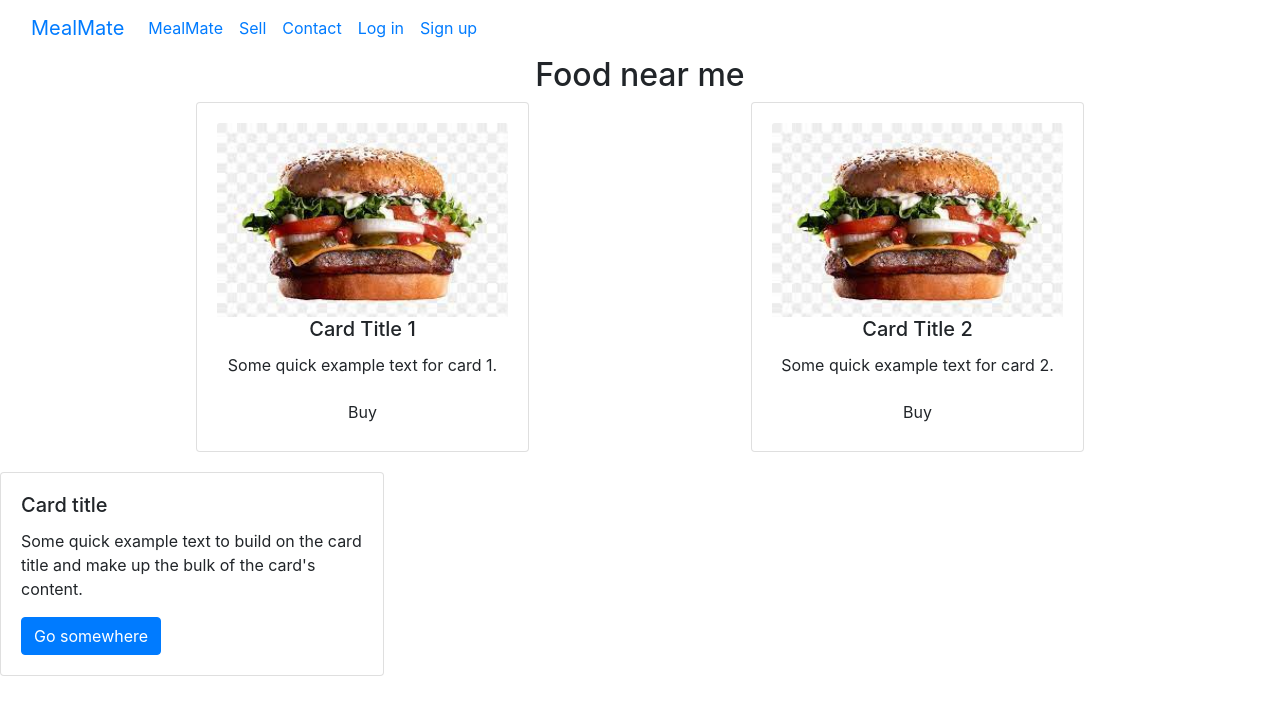
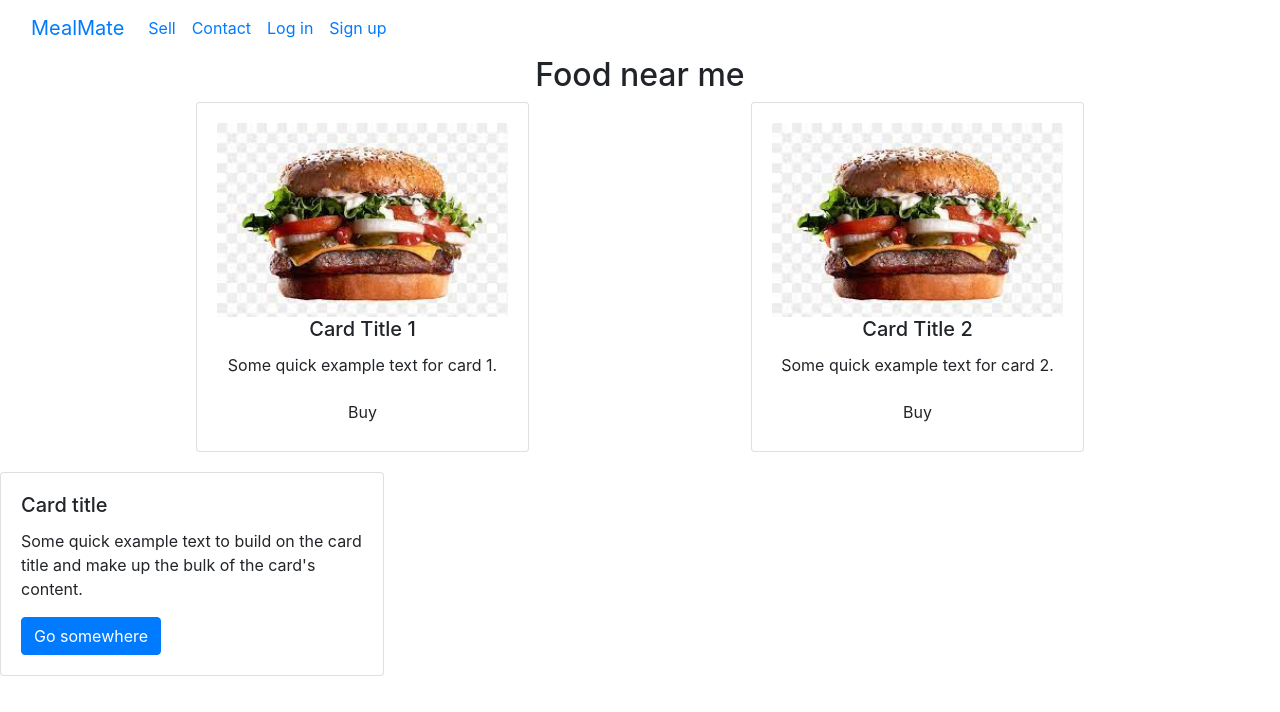
Before and after one commit to martinhallback/MealMate, a plain HTML site: page client/index.html in a window 1280 px wide. Drawn offline with nearby package versions, Linux system fonts and the light colour scheme.

Commit message:
navbar changes

```diff
--- a/client/client.js
+++ b/client/client.js
@@ -1,10 +1,11 @@
 $(document).ready(function () {
   homeview();
-  $('li.nav-item a.nav-link').click(function (e) {
+  $('li.nav-item a.nav-link, .navbar-brand.larger-text').click(function (e) {
     e.preventDefault();
       var linkText = $(this).text();
       switch (linkText) {
         case 'MealMate':
+          console.log('Hemknapp');
           homeview();
           break;
         case 'Sell':
@@ -89,7 +90,6 @@ function foodAdModal(card){
 function loadSignUpContent() {
   console.log('Load Sign Up Content');
   $("#signUpContainer").load("signup.html #signup-modal", function () {
-
     showSignUpModal();
   });
 }
--- a/client/index.html
+++ b/client/index.html
@@ -16,15 +16,12 @@
 
     <nav class="navbar navbar-expand-lg bg-body-tertiary">
         <div class="container-fluid">
-          <a class="navbar-brand" href="#">MealMate</a>
-          <button class="navbar-toggler" type="button" data-bs-toggle="collapse" data-bs-target="#navbarNav" aria-controls="navbarNav" aria-expanded="false" aria-label="Toggle navigation">
+          <a id="mealMateLink" class="navbar-brand larger-text" href="#">MealMate</a>
+         <button class="navbar-toggler" type="button" data-bs-toggle="collapse" data-bs-target="#navbarNav" aria-controls="navbarNav" aria-expanded="false" aria-label="Toggle navigation">
             <span class="navbar-toggler-icon"></span>
           </button>
           <div class="collapse navbar-collapse" id="navbarNav">
             <ul class="navbar-nav">
-              <li class="nav-item">
-                <a class="nav-link" href="#">MealMate</a>
-              </li>
               <li class="nav-item">
                 <a class="nav-link" href="#">Sell</a>
               </li>
```
